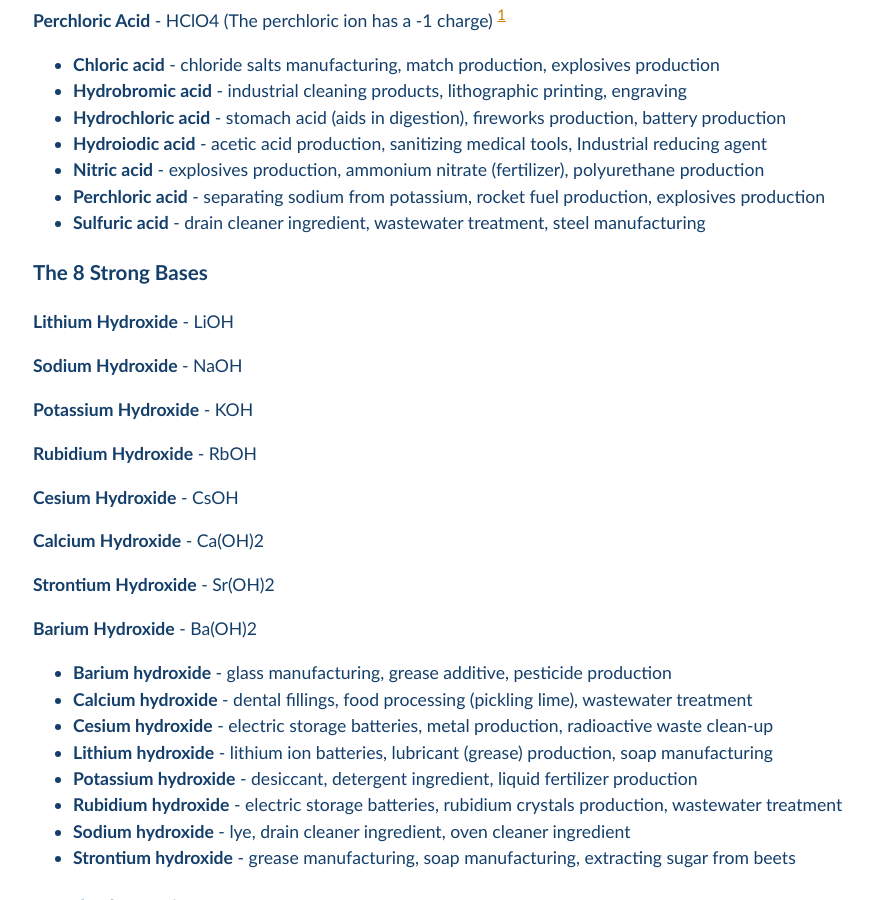
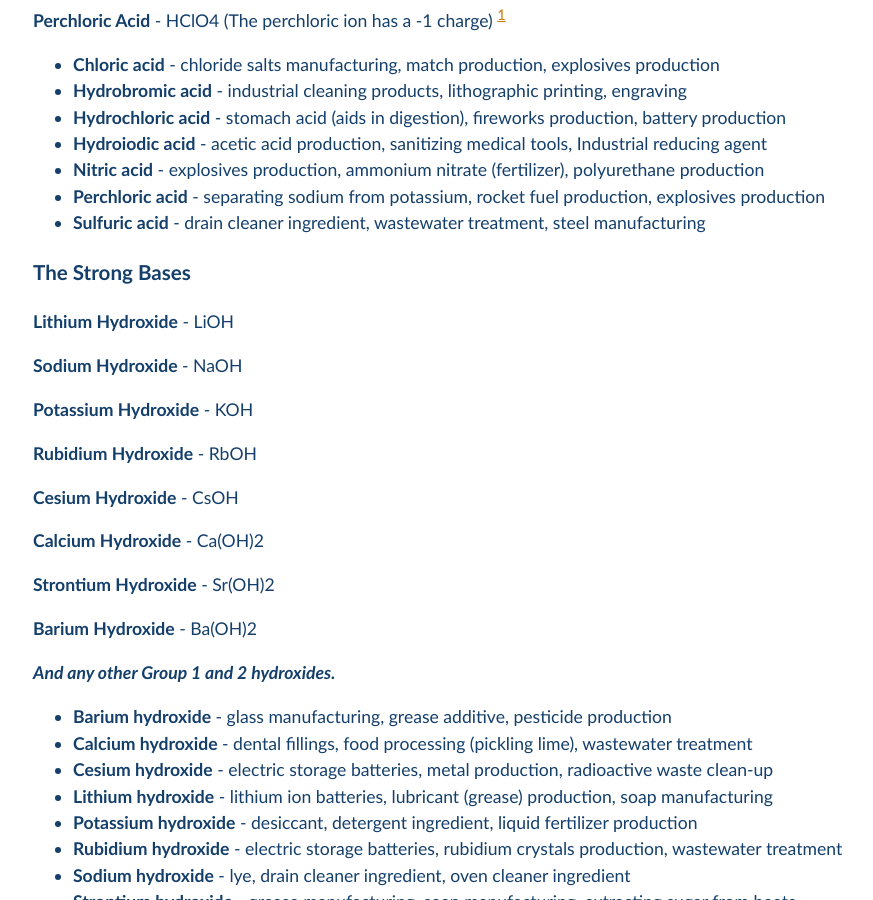
Before and after one commit to Pi-thagoras/the-chicken-pen, a Jekyll site: the page built from chemistry/Acids-and-Bases.md, in a window 1280 px wide and 900 px high, scrolled down 1062 px. Shown: the whole window, without its empty margins (95-968 px from the left). Built offline with Jekyll 4.4.1, drawn with Linux system fonts in a browser that asks for light colours.

Commit message:
vault backup: 2023-10-24 20:14:47

```diff
--- a/chemistry/Acids-and-Bases.md
+++ b/chemistry/Acids-and-Bases.md
@@ -41,7 +41,7 @@ title: "Acids and Bases"
 - **Perchloric acid** - separating sodium from potassium, rocket fuel production, explosives production
 - **Sulfuric acid** - drain cleaner ingredient, wastewater treatment, steel manufacturing
 
-### The 8 Strong Bases
+### The Strong Bases
 
 **Lithium Hydroxide** - LiOH
 
@@ -58,6 +58,8 @@ title: "Acids and Bases"
 **Strontium Hydroxide** - Sr(OH)2
 
 **Barium Hydroxide** - Ba(OH)2
+
+***And any other Group 1 and 2 hydroxides.***
 
 
 - **Barium hydroxide** - glass manufacturing, grease additive, pesticide production
```
